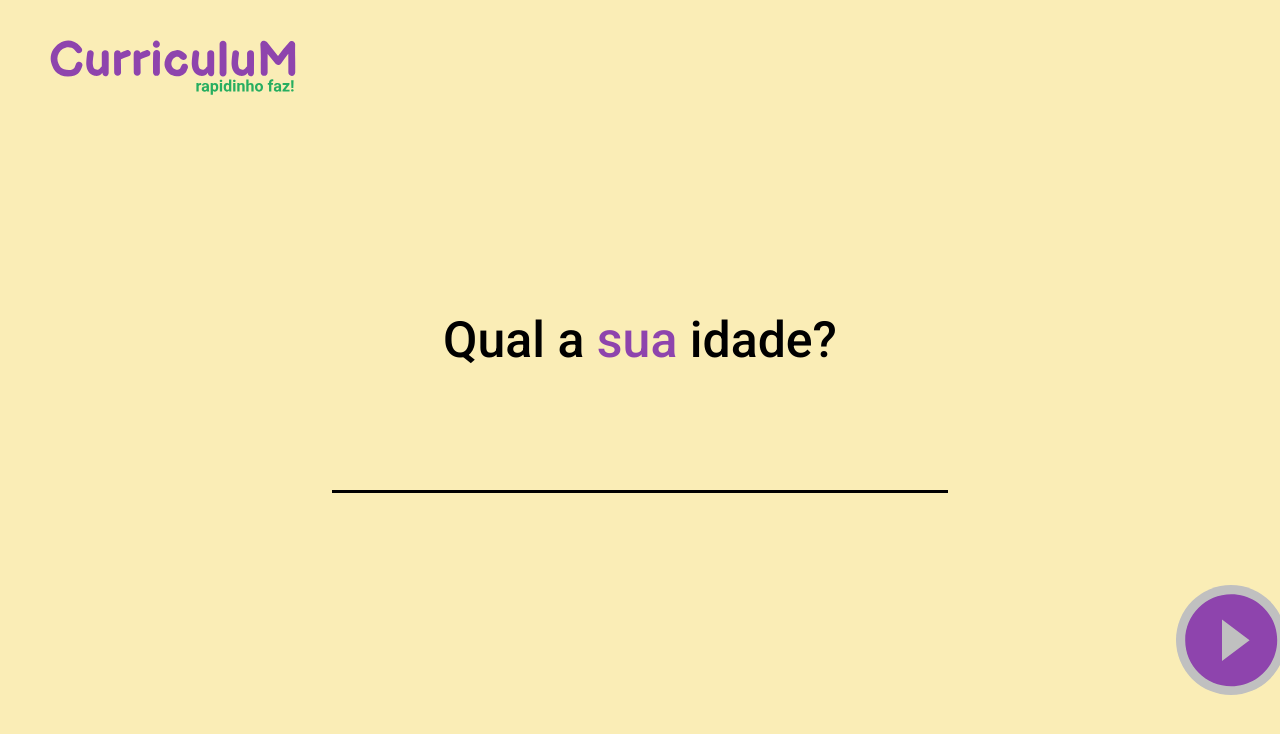
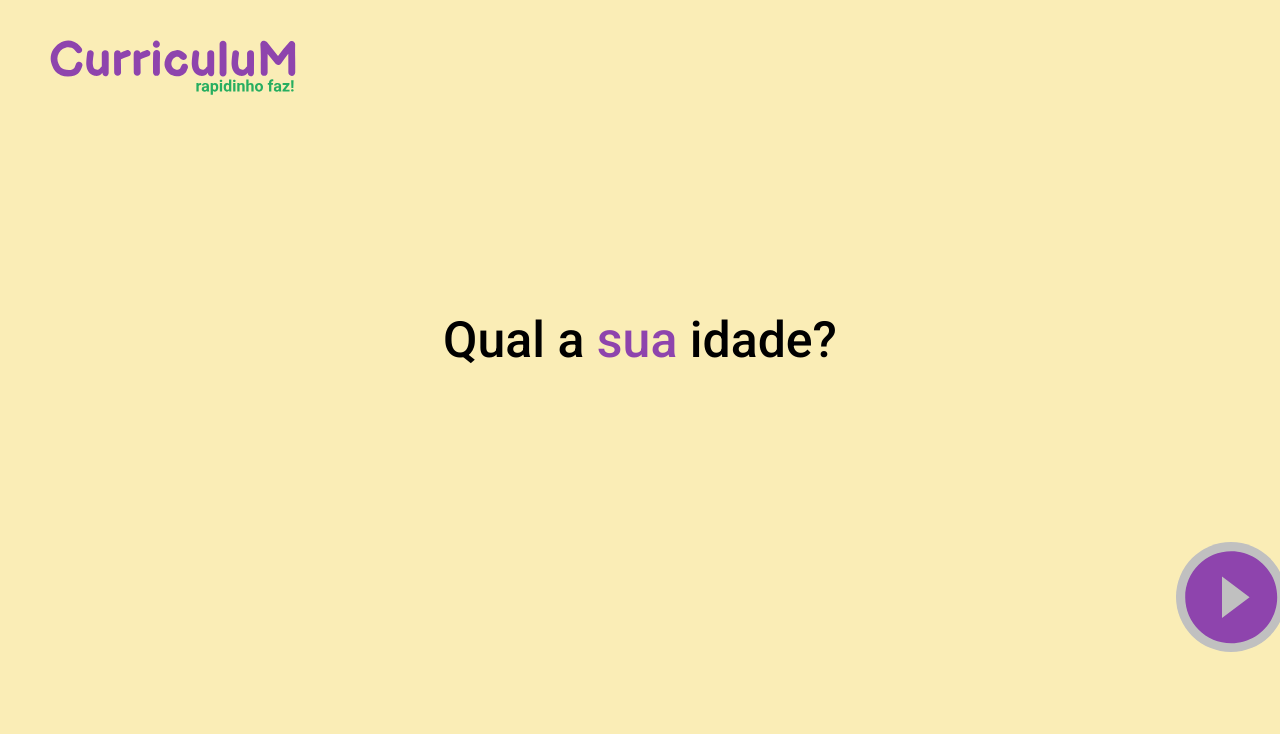
Before and after one commit to brunoCards/curriculum, a React (Create React App) app: page /idade in a window 1280 px wide. Shown: the top 734 px of the page. Built offline with nearby package versions, Linux system fonts and the light colour scheme; the HTML template or start-up script is replaced by a standard one.

Commit message:
Decisoes tomadas, organizando screens e components

```diff
--- a/package.json
+++ b/package.json
@@ -11,6 +11,7 @@
     "axios": "^0.21.0",
     "react": "^17.0.1",
     "react-dom": "^17.0.1",
+    "react-hooks-helper": "^1.6.0",
     "react-router-dom": "^5.2.0",
     "react-scripts": "4.0.1",
     "styled-components": "^5.2.1",
--- a/src/screens/AgeInputPage/index.jsx
+++ b/src/screens/AgeInputPage/index.jsx
@@ -7,8 +7,6 @@ import Footer from '../../components/Footer';
 
 //global-styled-components
 import { PagesContainer } from '../../styles/Components/PagesContainer/styles';
-import { Form } from '../../styles/Components/Form/styles';
-import { Input } from '../../styles/Components/Input/styles';
 import { MainContainer } from '../../styles/Components/MainContainer/styles';
 
 //styled-components
@@ -21,9 +19,6 @@ const AgeInputPage = () => {
         <MainContainer>
           <Text content="Qual a" span="sua" continueContent="idade?" />
         </MainContainer>
-        <Form>
-          <Input type="text" name="age" />
-        </Form>
 
         <Footer />
       </PagesContainer>
--- a/src/screens/CityInputPage/index.jsx
+++ b/src/screens/CityInputPage/index.jsx
@@ -7,8 +7,6 @@ import Footer from '../../components/Footer';
 
 //global-styled-components
 import { PagesContainer } from '../../styles/Components/PagesContainer/styles';
-import { Form } from '../../styles/Components/Form/styles';
-import { Input } from '../../styles/Components/Input/styles';
 import { MainContainer } from '../../styles/Components/MainContainer/styles';
 
 const CityInputPage = () => {
@@ -23,9 +21,6 @@ const CityInputPage = () => {
             continueContent="mora?"
           />
         </MainContainer>
-        <Form>
-          <Input type="text" />
-        </Form>
 
         <Footer />
       </PagesContainer>
--- a/src/screens/DescriptionInputPage/index.jsx
+++ b/src/screens/DescriptionInputPage/index.jsx
@@ -7,8 +7,6 @@ import Footer from '../../components/Footer';
 
 //global-styled-components
 import { PagesContainer } from '../../styles/Components/PagesContainer/styles';
-import { Form } from '../../styles/Components/Form/styles';
-import { Input } from '../../styles/Components/Input/styles';
 import { MainContainer } from '../../styles/Components/MainContainer/styles';
 
 const DescriptionInputPage = () => {
@@ -27,10 +25,6 @@ const DescriptionInputPage = () => {
             hasParagraph
           />
         </MainContainer>
-        <Form>
-          <Input type="text" name="description" />
-        </Form>
-
         <Footer />
       </PagesContainer>
     </>
--- a/src/screens/DifferentialsInputPage/index.jsx
+++ b/src/screens/DifferentialsInputPage/index.jsx
@@ -7,8 +7,6 @@ import Footer from '../../components/Footer';
 
 //global-styled-components
 import { PagesContainer } from '../../styles/Components/PagesContainer/styles';
-import { Form } from '../../styles/Components/Form/styles';
-import { Input } from '../../styles/Components/Input/styles';
 import { MainContainer } from '../../styles/Components/MainContainer/styles';
 
 const DifferentialsInputPage = () => {
@@ -24,9 +22,6 @@ const DifferentialsInputPage = () => {
             hasParagraph
           />
         </MainContainer>
-        <Form>
-          <Input type="text" name="description" />
-        </Form>
 
         <Footer />
       </PagesContainer>
--- a/src/screens/EmailInputPage/index.jsx
+++ b/src/screens/EmailInputPage/index.jsx
@@ -7,8 +7,6 @@ import Footer from '../../components/Footer';
 
 //global-styled-components
 import { PagesContainer } from '../../styles/Components/PagesContainer/styles';
-import { Form } from '../../styles/Components/Form/styles';
-import { Input } from '../../styles/Components/Input/styles';
 import { MainContainer } from '../../styles/Components/MainContainer/styles';
 
 const EmailInputPage = () => {
@@ -19,10 +17,6 @@ const EmailInputPage = () => {
         <MainContainer>
           <Text content="Qual o" span="seu" continueContent="melhor email?" />
         </MainContainer>
-        <Form>
-          <Input type="text" name="email" />
-        </Form>
-
         <Footer hasAddButton />
       </PagesContainer>
     </>
--- a/src/screens/GraduationsPage/index.jsx
+++ b/src/screens/GraduationsPage/index.jsx
@@ -6,16 +6,13 @@ import Text from '../../components/Text';
 
 //global-styled-components
 import { PagesContainer } from '../../styles/Components/PagesContainer/styles';
-import { SecondForm } from '../../styles/Components/Form/styles';
 
 const GraduationsPage = () => {
   return (
     <>
       <PagesContainer>
         <Header />
-        <SecondForm>
-          <Text content="Conte um ou mais diferenciais que" hasParagraph />
-        </SecondForm>
+        <Text content="Conte um ou mais diferenciais que" hasParagraph />
       </PagesContainer>
     </>
   );
--- a/src/screens/NameInputPage/index.jsx
+++ b/src/screens/NameInputPage/index.jsx
@@ -7,8 +7,6 @@ import Footer from '../../components/Footer';
 
 //global-styled-components
 import { PagesContainer } from '../../styles/Components/PagesContainer/styles';
-import { Form } from '../../styles/Components/Form/styles';
-import { Input } from '../../styles/Components/Input/styles';
 import { MainContainer } from '../../styles/Components/MainContainer/styles';
 
 const NameInputPage = () => {
@@ -19,9 +17,6 @@ const NameInputPage = () => {
         <MainContainer>
           <Text content="Olá como" span="você" continueContent="se chama?" />
         </MainContainer>
-        <Form>
-          <Input type="text" name="name" />
-        </Form>
 
         <Footer />
       </PagesContainer>
--- a/src/screens/PhoneInputPage/index.jsx
+++ b/src/screens/PhoneInputPage/index.jsx
@@ -7,8 +7,6 @@ import Footer from '../../components/Footer';
 
 //global-styled-components
 import { PagesContainer } from '../../styles/Components/PagesContainer/styles';
-import { Form } from '../../styles/Components/Form/styles';
-import { Input } from '../../styles/Components/Input/styles';
 import { MainContainer } from '../../styles/Components/MainContainer/styles';
 
 const PhoneInputPage = () => {
@@ -23,9 +21,6 @@ const PhoneInputPage = () => {
             continueContent="telefone principal?"
           />
         </MainContainer>
-        <Form>
-          <Input type="text" name="phone" />
-        </Form>
 
         <Footer hasAddButton />
       </PagesContainer>
--- a/src/screens/ProffessionalExpPage/index.jsx
+++ b/src/screens/ProffessionalExpPage/index.jsx
@@ -6,16 +6,13 @@ import Text from '../../components/Text';
 
 //global-styled-components
 import { PagesContainer } from '../../styles/Components/PagesContainer/styles';
-import { SecondForm } from '../../styles/Components/Form/styles';
 
 const ProffessionalExpPage = () => {
   return (
     <>
       <PagesContainer>
         <Header />
-        <SecondForm>
-          <Text content="Conte um ou mais diferenciais que" hasParagraph />
-        </SecondForm>
+        <Text content="Conte um ou mais diferenciais que" hasParagraph />
       </PagesContainer>
     </>
   );
--- a/src/screens/StateInputPage/index.jsx
+++ b/src/screens/StateInputPage/index.jsx
@@ -7,8 +7,6 @@ import Footer from '../../components/Footer';
 
 //global-styled-components
 import { PagesContainer } from '../../styles/Components/PagesContainer/styles';
-import { Form } from '../../styles/Components/Form/styles';
-import { Input } from '../../styles/Components/Input/styles';
 import { MainContainer } from '../../styles/Components/MainContainer/styles';
 
 const StateInputPage = () => {
@@ -19,10 +17,6 @@ const StateInputPage = () => {
         <MainContainer>
           <Text content="E o estado?" />
         </MainContainer>
-        <Form>
-          <Input type="text" name="state" />
-        </Form>
-
         <Footer />
       </PagesContainer>
     </>
```
Also changed, not shown: 1 other file (tests, documents, lock files or other folders).
